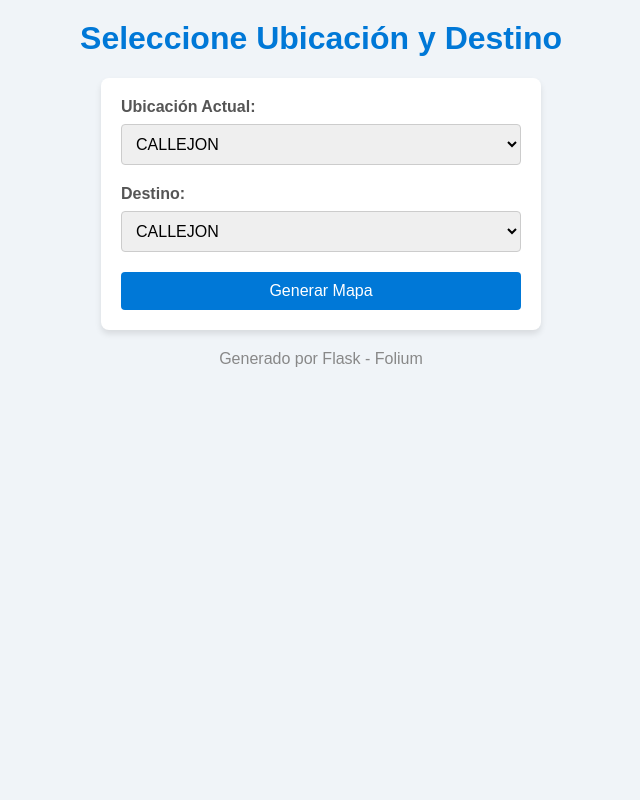
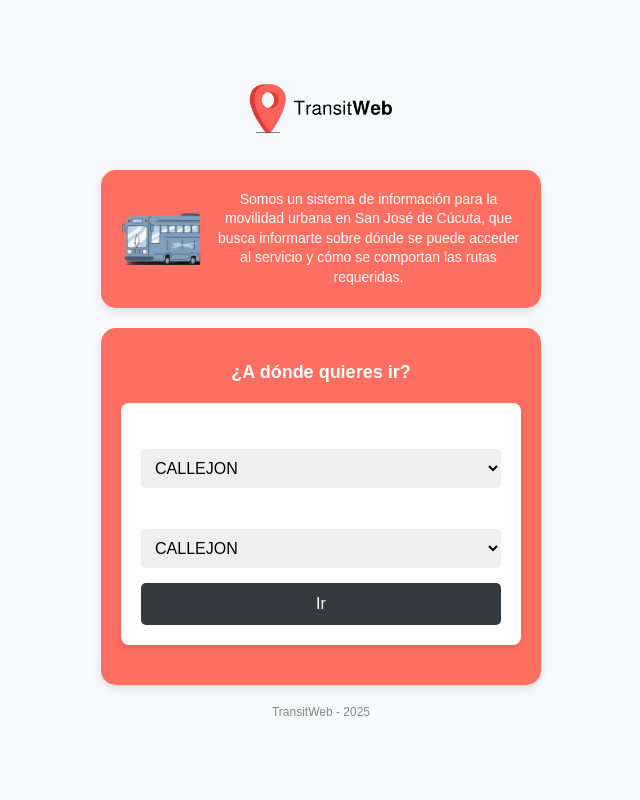
Before and after one commit to Sara-gar/TransitWeb, a Flask app: page / in a window 1280 px wide. Shown: the whole page, without its empty margins (319-959 px from the left). Run offline with Flask 3, Linux system fonts and the light colour scheme.

Commit message:
Descripción breve de los cambios realizados

```diff
--- a/templates/formulario.html
+++ b/templates/formulario.html
@@ -1,26 +1,144 @@
 <!DOCTYPE html>
-<html>
+<html lang="es">
 <head>
-    <title>Generar Mapa</title>
+    <meta charset="UTF-8">
+    <meta name="viewport" content="width=device-width, initial-scale=1.0">
+    <title>TransitWeb - Formulario</title>
     <link rel="stylesheet" href="/static/styles.css">
+    <style>
+        body {
+            display: flex;
+            flex-direction: column;
+            align-items: center;
+            justify-content: center;
+            min-height: 100vh;
+            margin: 0;
+            background: #f8f9fa;
+            font-family: Arial, sans-serif;
+        }
+
+        .header {
+            display: flex;
+            flex-direction: column;
+            align-items: center;
+            margin-bottom: 20px;
+        }
+
+        .header img {
+            width: 150px; /* Hacemos el logo mucho más grande */
+            margin-bottom: 10px;
+        }
+
+        .info-container {
+            display: flex;
+            align-items: center;
+            background: #ff6f61;
+            padding: 20px;
+            border-radius: 15px;
+            box-shadow: 0px 4px 8px rgba(0, 0, 0, 0.1);
+            width: 90%;
+            max-width: 400px;
+            text-align: center;
+            color: white;
+            margin-bottom: 20px;
+        }
+
+        .info-container img {
+            width: 80px; /* Ajustar el tamaño de la imagen del bus */
+            margin-right: 15px;
+        }
+
+        .info-container p {
+            margin: 0;
+            font-size: 14px;
+            line-height: 1.4;
+        }
+
+        .form-container {
+            background: #ff6f61;
+            padding: 20px;
+            border-radius: 15px;
+            box-shadow: 0px 4px 8px rgba(0, 0, 0, 0.1);
+            width: 90%;
+            max-width: 400px;
+        }
+
+        h2 {
+            color: white;
+            font-size: 18px;
+            text-align: center;
+            margin-bottom: 15px;
+        }
+
+        label {
+            display: block;
+            color: white;
+            font-weight: bold;
+            margin-bottom: 8px;
+        }
+
+        select {
+            width: 100%;
+            padding: 10px;
+            border: none;
+            border-radius: 5px;
+            margin-bottom: 15px;
+        }
+
+        button {
+            width: 100%;
+            padding: 12px;
+            background-color: #343a40;
+            color: white;
+            border: none;
+            border-radius: 5px;
+            font-size: 16px;
+            cursor: pointer;
+        }
+
+        button:hover {
+            background-color: #23272b;
+        }
+
+        footer {
+            margin-top: 20px;
+            text-align: center;
+            color: #888;
+            font-size: 12px;
+        }
+    </style>
 </head>
 <body>
-    <h1>Seleccione Ubicación y Destino</h1>
+    <div class="header">
+        <img src="/static/map-logo.png" alt="Logo de TransitWeb">
+    </div>
+
+    <div class="info-container">
+        <img src="/static/bus.png" alt="Imagen de un bus">
+        <p>
+            Somos un sistema de información para la movilidad urbana en San José de Cúcuta, que busca informarte sobre dónde se puede acceder al servicio y cómo se comportan las rutas requeridas.
+        </p>
+    </div>
+
+    <div class="form-container">
+        <h2>¿A dónde quieres ir?</h2>
         <form action="/generar_mapa" method="post">
-        <label for="origen">Ubicación Actual:</label>
+            <label for="origen">De:</label>
             <select name="origen" id="origen">
                 {% for barrio, coords in barrios.items() %}
                 <option value="{{ barrio }}">{{ barrio }}</option>
                 {% endfor %}
             </select>
-        <label for="destino">Destino:</label>
+            <label for="destino">Hasta:</label>
             <select name="destino" id="destino">
                 {% for barrio, coords in barrios.items() %}
                 <option value="{{ barrio }}">{{ barrio }}</option>
                 {% endfor %}
             </select>
-        <button type="submit">Generar Mapa</button>
+            <button type="submit">Ir</button>
         </form>
-    <footer>Generado por Flask - Folium</footer>
+    </div>
+
+    <footer>TransitWeb - 2025</footer>
 </body>
 </html>
```
Also changed, not shown: static/ruta.html (+33 -33 lines), static/bus.png (added), static/map-logo.png (added). Lines whose indentation alone changed are shown as unchanged.
